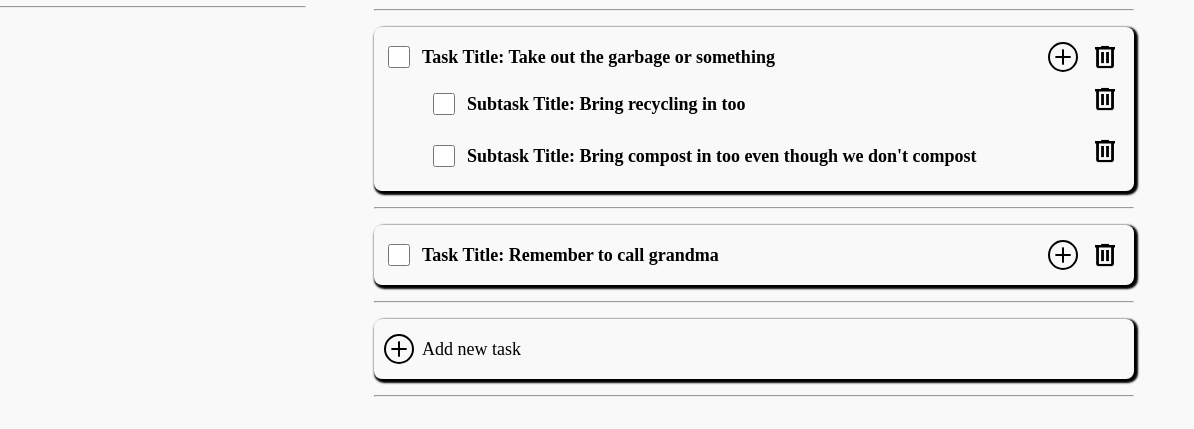
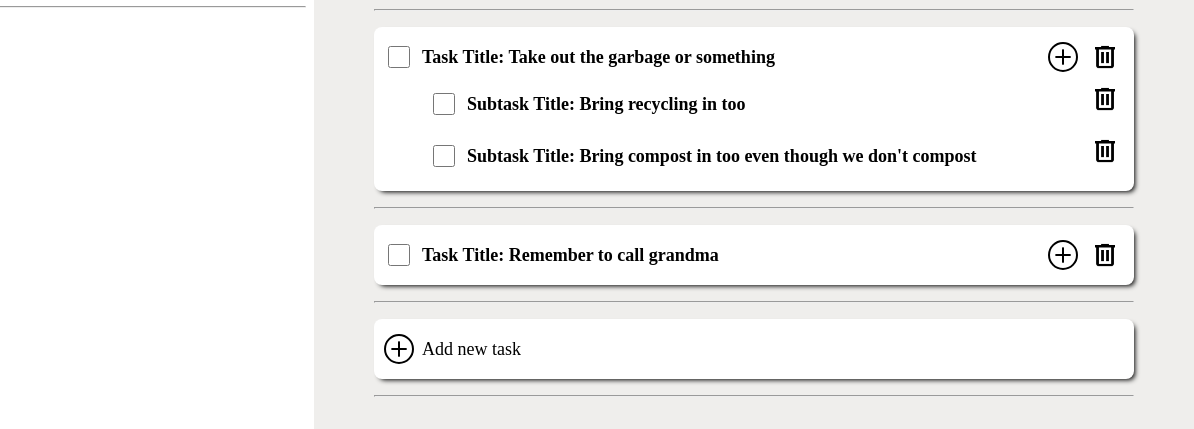
Before and after one commit to JellyRollJunior/shisa-todo-list, a website built with webpack: page src/index.html in a window 1280 px wide. Shown: the part 220-649 px from the top of the page, 86-1280 px from the left. Built offline with nearby package versions, Linux system fonts and the light colour scheme.

Commit message:
Make content background gray

```diff
--- a/src/styles.css
+++ b/src/styles.css
@@ -18,9 +18,9 @@ html {
 }
 
 body {
-  --sidebar-background-color: ;
-  --content-background-color: ;
-  --task-background-color: ;
+  --sidebar-background-color: white;
+  --content-background-color: #efeeec;
+  --task-background-color: white;
   --icon-button-size: 30px;
 
   display: grid;
@@ -148,7 +148,7 @@ img.icon-button {
 .task {
   background-color: var(--task-background-color);
   border-radius: 8px;
-  box-shadow: 2px 2px 2px 2px;
+  box-shadow: 3px 3px 5px -2px;
 
   padding: 14px;
   margin: 16px 0;
```
